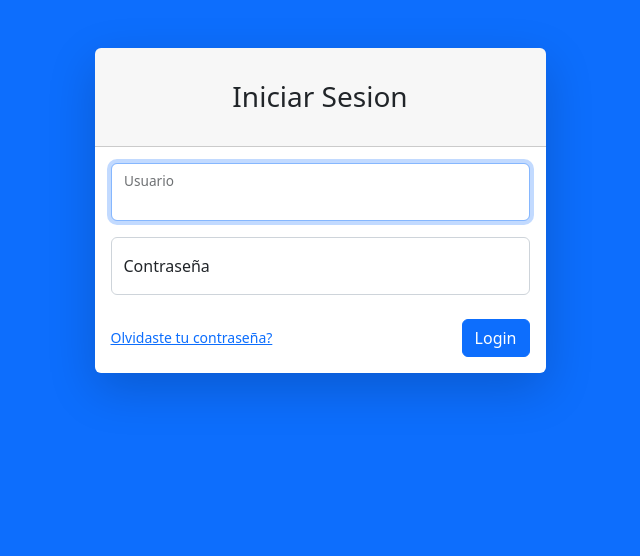
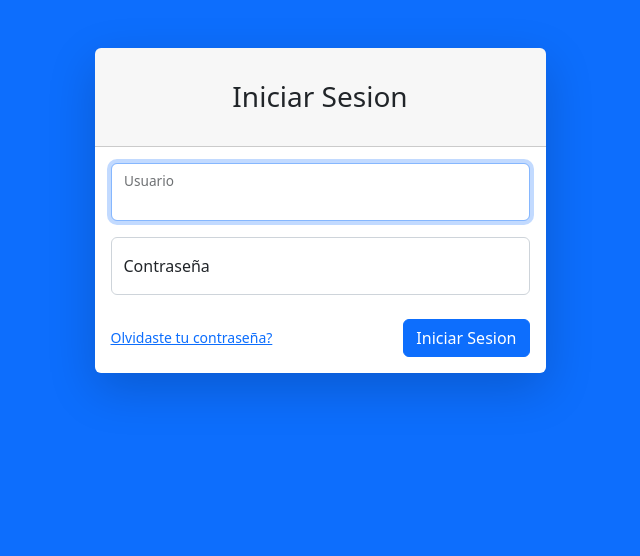
Before and after one commit to davidf110102/ITutiShop, a PHP site: page /EcommerceiTutiShop/admin/index.php in a window 1280 px wide. Shown: the top 556 px of the page, without its empty margins (320-960 px from the left). Run offline with PHP 8.4, Linux system fonts and the light colour scheme; some libraries are stand-ins or nearby versions.

Commit message:
Cambio boton al español

```diff
--- a/admin/index.php
+++ b/admin/index.php
@@ -55,11 +55,13 @@ if (!empty($_POST)) {
                 <div class="card-body">
                   <form action="index.php" method="post" autocomplete="off">
                     <div class="form-floating mb-3">
-                      <input class="form-control" id="usuario" name="usuario" type="text" placeholder="usuario" autofocus />
+                      <input class="form-control" id="usuario" name="usuario" type="text" placeholder="usuario"
+                        autofocus />
                       <label for="inputEmail">Usuario</label>
                     </div>
                     <div class="form-floating mb-3">
-                      <input class="form-control" id="password" name="password" type="password" placeholder="Contraseña" />
+                      <input class="form-control" id="password" name="password" type="password"
+                        placeholder="Contraseña" />
                       <label for="password">Contraseña</label>
                     </div>
 
@@ -67,7 +69,7 @@ if (!empty($_POST)) {
 
                     <div class="d-flex align-items-center justify-content-between mt-4 mb-0">
                       <a class="small" href="password.html">Olvidaste tu contraseña?</a>
-                      <button type="submit" class="btn btn-primary">Login </button>
+                      <button type="submit" class="btn btn-primary">Iniciar Sesion</button>
                     </div>
                   </form>
                 </div>
```
